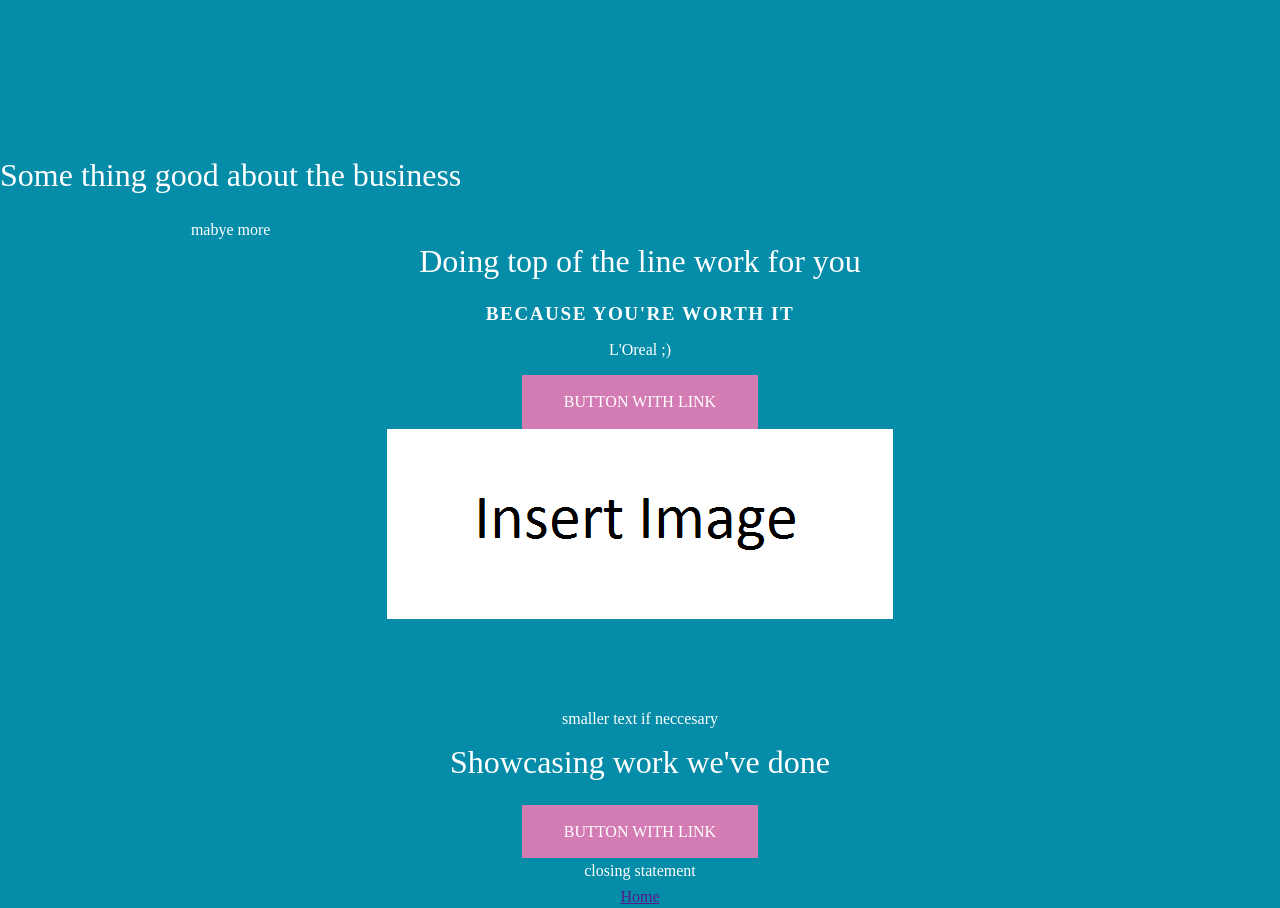
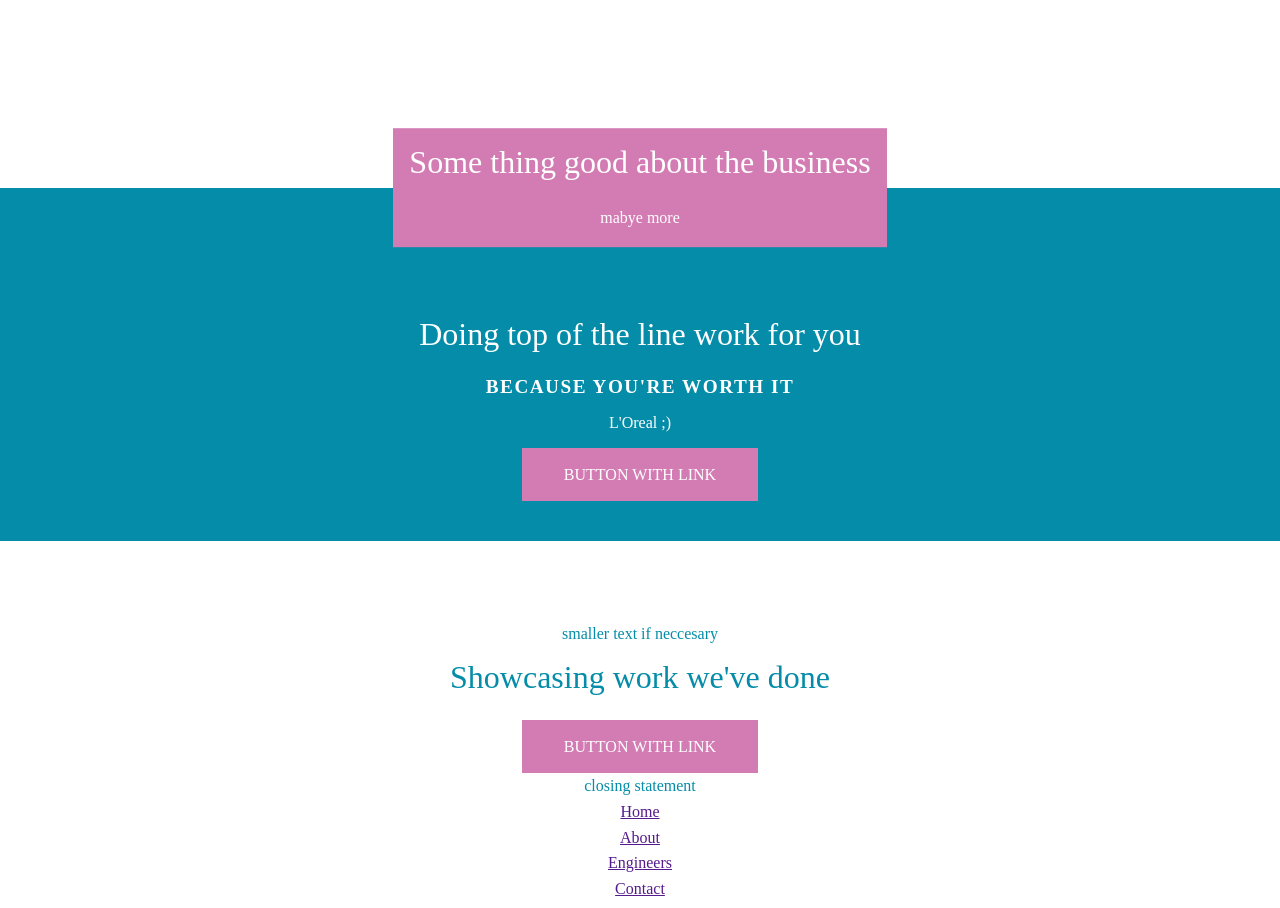
Before and after one commit to liamjgrodgers/MBCD-Website, a plain HTML site: page index.html in a window 1280 px wide. Shown: the part 1506-2414 px from the top of the page. Drawn offline with nearby package versions, Linux system fonts and the light colour scheme.

Commit message:
promo/sales

```diff
--- a/index.html
+++ b/index.html
@@ -44,7 +44,7 @@
       </div>
 
       <div class="col">
-        <img src="img/insert.png" alt="engineering picture" class="hero-img">
+        <img src="img/insert.png" alt="engineering picture" class="hero-img lg-screen">
       </div>
     </div>
   </section>
@@ -80,19 +80,18 @@
 
   <section class="promo">
     <div class="grid">
-
       <div class="title-box">
         <h1>Some thing good about the business</h1>
         <p>mabye more</p>
       </div>
 
-      <div class="col">
+      <div class="col bg-primary">
         <h1>Doing top of the line work for you</h1>
         <h2>because you're worth it</h2>
         <p>L'Oreal ;)</p>
         <a href="#" class="btn btn--primary">Button with link</a>
       </div>
-      <div class="col img-box">
+      <div class="col img-box lg-screen">
         <img src="img/insert.png" alt="nice image">
       </div>
     </div>
--- a/sass/base/_base.sass
+++ b/sass/base/_base.sass
@@ -2,7 +2,8 @@
   box-sizing: border-box
 
 body
-  color: $text-inverse
+  background: $text-inverse
+  color: $text-main
   text-align: center
 
 img
@@ -18,3 +19,11 @@ img
   margin: 0
   padding: 0
   list-style: none
+
+.lg-screen
+  display: none
+
+.bg-primary
+  background: $main
+  color: $text-inverse
+  padding: 5em 2.5em
--- a/sass/base/_typography.sass
+++ b/sass/base/_typography.sass
@@ -24,3 +24,20 @@ h2
 .title-large
   font-size: 3rem
   font-weight: $font-black
+  line-height: 1
+
+.title-box
+  background: $accent
+  color: $text-inverse
+  margin: 0 auto
+  padding: 1em
+  transform: translateY(30%)
+  max-width: 90%
+  @media (min-width: 495px)
+    transform: translateY(50%)
+
+
+  & + .bg-primary
+      padding: 6em 2.5em 2.5em
+      @media (min-width: 495px)
+        padding-top: 8em
--- a/sass/layouts/_hero.sass
+++ b/sass/layouts/_hero.sass
@@ -3,7 +3,3 @@
   color: $text-inverse
   padding-top: 10em
   padding-bottom: 8em
-
-
-.hero-img
-  display: none
--- a/sass/layouts/_home-sales-points.sass
+++ b/sass/layouts/_home-sales-points.sass
@@ -1,5 +1,7 @@
 .sales-points
-  padding: 10vh 0
+  padding: 10vh 0 0
+  background: $text-inverse
+  color: $text-main
 
   .sales-point
     margin-bottom: 2.5em
```
Also changed, not shown: css/main.css.
